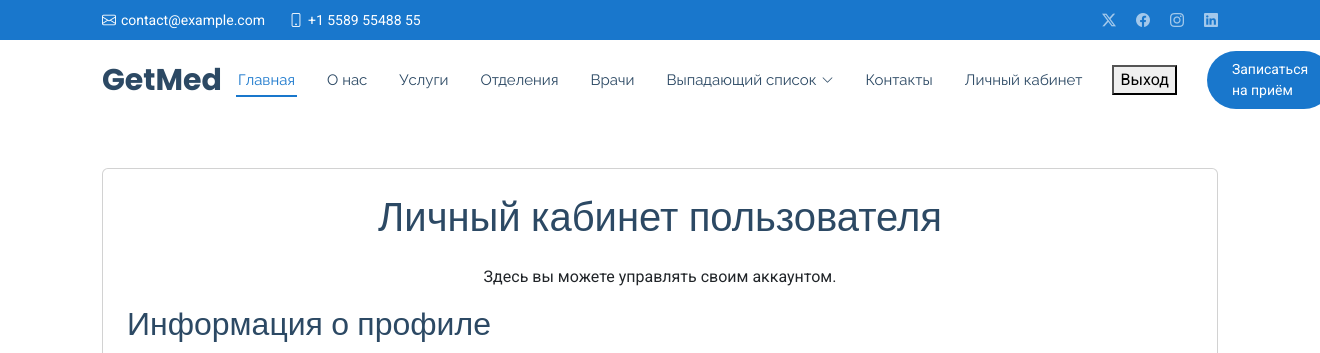
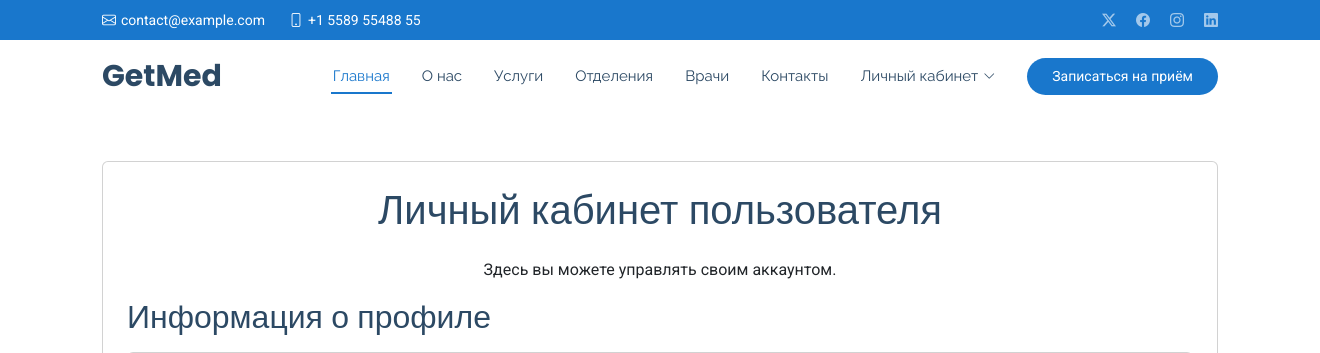
Before and after one commit to aruytehno/getmed.pro, a Django app: page /account/ in a window 1320 px wide. Shown: the top 353 px of the page. Run offline with Django 5.2, Linux system fonts and the light colour scheme; the visitor is signed in with stand-in values (Sample User, id 1); data comes from the database, SQL or seed files in the repository; some libraries are stand-ins or nearby versions.

Commit message:
Обновил базовый шаблон

```diff
--- a/get_med/users/templates/base.html
+++ b/get_med/users/templates/base.html
@@ -70,32 +70,20 @@
             <li><a href="{% url 'home' %}#services">Услуги</a></li>
             <li><a href="{% url 'home' %}#departments">Отделения</a></li>
             <li><a href="{% url 'home' %}#doctors">Врачи</a></li>
-            <li class="dropdown"><a href="#"><span>Выпадающий список</span> <i class="bi bi-chevron-down toggle-dropdown"></i></a>
-              <ul>
-                <li><a href="{% url 'home' %}#">Выпадающий список 1</a></li>
-                <li class="dropdown"><a href="#"><span>Глубокий выпадающий список</span> <i class="bi bi-chevron-down toggle-dropdown"></i></a>
-                  <ul>
-                    <li><a href="#">Глубокий выпадающий список 1</a></li>
-                    <li><a href="#">Глубокий выпадающий список 2</a></li>
-                    <li><a href="#">Глубокий выпадающий список 3</a></li>
-                    <li><a href="#">Глубокий выпадающий список 4</a></li>
-                    <li><a href="#">Глубокий выпадающий список 5</a></li>
-                  </ul>
-                </li>
-                <li><a href="#">Выпадающий список 2</a></li>
-                <li><a href="#">Выпадающий список 3</a></li>
-                <li><a href="#">Выпадающий список 4</a></li>
-              </ul>
-            </li>
             <li><a href="#contact">Контакты</a></li>
             {% if user.is_authenticated %}
-                <li><a href="{% url 'account' %}">Личный кабинет</a></li>
+            <li class="dropdown"><a href="#"><span>Личный кабинет</span> <i class="bi bi-chevron-down toggle-dropdown"></i></a>
+              <ul>
+                <li><a href="#">Медицинская карта</a></li>
+                <li><a href="{% url 'account' %}">Настройки профиля</a></li>
                 <li>
                     <form action="{% url 'logout' %}" method="post" style="display:inline;">
                         {% csrf_token %}
-                        <button type="submit">Выход</button>
+                        <button type="submit" class="logout-button">Выход</button>
                     </form>
                 </li>
+              </ul>
+            </li>
             {% else %}
                 <li><a href="{% url 'register' %}">Регистрация</a></li>
                 <li><a href="{% url 'login' %}">Вход</a></li>
```
